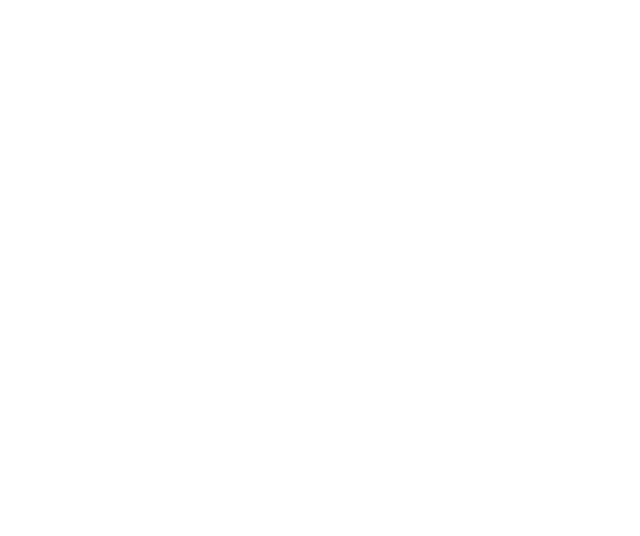
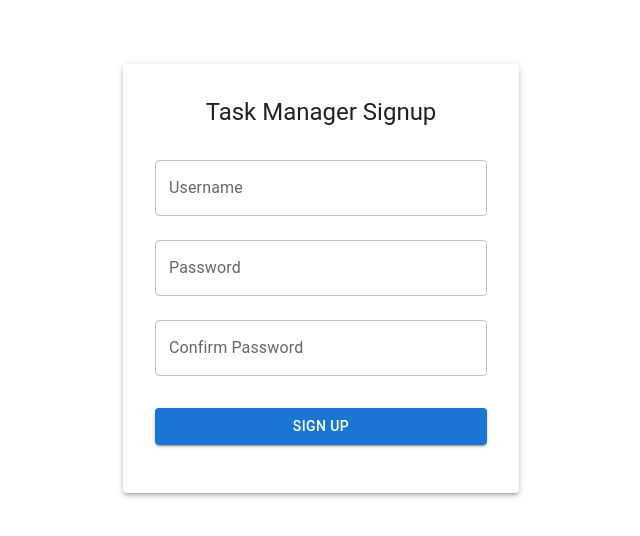
Before and after one commit to ItsME-TM/task-manager-NestJS, a React (Create React App) app in the folder frontend/: page /register in a window 1280 px wide. Before the commit this address had no page. Shown: the top 536 px of the page, without its empty margins (319-959 px from the left). Built offline with nearby package versions, Linux system fonts and the light colour scheme.

Commit message:
Add signup

```diff
--- a/frontend/src/App.js
+++ b/frontend/src/App.js
@@ -3,7 +3,7 @@
 import { CssBaseline, Container, Typography } from '@mui/material';
 import { AuthProvider, AuthContext } from './contexts/AuthContext';
 import Login from './components/auth/Login';
-
+import Register from './components/auth/Register';
 
 const Tasks = () => {
   return <Typography variant="h4">Tasks Page (Placeholder)</Typography>;
@@ -30,6 +30,7 @@
       <Container maxWidth="md">
         <Routes>
           <Route path="/login" element={<Login />} />
+          <Route path="/register" element={<Register />} />
           <Route
             path="/tasks"
             element={
--- a/frontend/src/components/auth/Login.js
+++ b/frontend/src/components/auth/Login.js
@@ -26,27 +26,27 @@
         }
     };
     return (
-        <Container component="main" maxWidth="xs" sx={{  borderRadius: 2 }}>
-            <Paper elevation = {3} sx = {{ p : 4, mt : 8}}>
-                <Typography component = "h1" variant="h5" align = "center">
+        <Container component="main" maxWidth="xs" sx={{ borderRadius: 2 }}>
+            <Paper elevation={3} sx={{ p: 4, mt: 8 }}>
+                <Typography component="h1" variant="h5" align="center">
                     Task Manager Login
                 </Typography>
                 {error && <Alert severity="error" sx={{ mt: 2 }}>{error}</Alert>}
                 <Formik
-                    initialValues={{ username: '', password: ''}}
+                    initialValues={{ username: '', password: '' }}
                     validationSchema={LoginSchema}
-                    onSubmit = {handleLogin}
+                    onSubmit={handleLogin}
                 >
-                    {({errors, touched, isSubmitting}) => (
+                    {({ errors, touched, isSubmitting }) => (
                         <Form>
-                            <Box sx = {{ mt : 2}}>
+                            <Box sx={{ mt: 2 }}>
                                 <Field
                                     as={TextField}
                                     fullWidth
-                                    id = "username"
-                                    name = "username"
-                                    label = "Username"
-                                    margin = "normal"
+                                    id="username"
+                                    name="username"
+                                    label="Username"
+                                    margin="normal"
                                     error={touched.username && Boolean(errors.username)}
                                     helperText={touched.username && errors.username}
                                 />
@@ -68,9 +68,17 @@
                                     color="primary"
                                     sx={{ mt: 3, mb: 2 }}
                                     disabled={isSubmitting}
-                                    >
+                                >
                                     Sign In
                                 </Button>
+                                <Typography
+                                    variant="body2"
+                                    align="center"
+                                    sx={{ mt: 2, cursor: 'pointer', color: 'primary.main', textDecoration: 'underline' }}
+                                    onClick={() => navigate('/register')}
+                                >
+                                    Don't have an account? Sign up here
+                                </Typography>
                             </Box>
                         </Form>
                     )}
--- a/frontend/src/components/auth/Register.js
+++ b/frontend/src/components/auth/Register.js
@@ -0,0 +1,103 @@
+import { useState, useContext } from 'react';
+import { useNavigate } from 'react-router-dom';
+import { Formik, Form, Field } from 'formik';
+import * as Yup from 'yup';
+import { Box, Button, TextField, Typography, Container, Paper, Alert } from '@mui/material';
+import { AuthContext } from '../../contexts/AuthContext';
+
+const RegisterSchema = Yup.object().shape({
+  username: Yup.string()
+    .required('Username is required')
+    .min(3, 'Username must be at least 3 characters'),
+  password: Yup.string()
+    .required('Password is required')
+    .min(6, 'Password must be at least 6 characters'),
+  confirmPassword: Yup.string()
+    .required('Confirm Password is required')
+    .oneOf([Yup.ref('password'), null], 'Passwords must match'),
+});
+
+const Register = () => {
+  const [error, setError] = useState('');
+  const { login } = useContext(AuthContext);
+  const navigate = useNavigate();
+
+  const handleRegister = (values) => {
+    if (values.username === 'demo') {
+      setError('Username already taken');
+    } else {
+      login(values.username, 'fake-jwt-token');
+      setError('');
+      navigate('/tasks');
+    }
+  };
+
+  return (
+    <Container component="main" maxWidth="xs">
+      <Paper elevation={3} sx={{ p: 4, mt: 8 }}>
+        <Typography component="h1" variant="h5" align="center">
+          Task Manager Signup
+        </Typography>
+
+        {error && <Alert severity="error" sx={{ mt: 2 }}>{error}</Alert>}
+
+        <Formik
+          initialValues={{ username: '', password: '', confirmPassword: '' }}
+          validationSchema={RegisterSchema}
+          onSubmit={handleRegister}
+        >
+          {({ errors, touched, isSubmitting }) => (
+            <Form>
+              <Box sx={{ mt: 2 }}>
+                <Field
+                  as={TextField}
+                  fullWidth
+                  id="username"
+                  name="username"
+                  label="Username"
+                  margin="normal"
+                  error={touched.username && Boolean(errors.username)}
+                  helperText={touched.username && errors.username}
+                />
+                <Field
+                  as={TextField}
+                  fullWidth
+                  id="password"
+                  name="password"
+                  label="Password"
+                  type="password"
+                  margin="normal"
+                  error={touched.password && Boolean(errors.password)}
+                  helperText={touched.password && errors.password}
+                />
+                <Field
+                  as={TextField}
+                  fullWidth
+                  id="confirmPassword"
+                  name="confirmPassword"
+                  label="Confirm Password"
+                  type="password"
+                  margin="normal"
+                  error={touched.confirmPassword && Boolean(errors.confirmPassword)}
+                  helperText={touched.confirmPassword && errors.confirmPassword}
+                />
+                <Button
+                  type="submit"
+                  fullWidth
+                  variant="contained"
+                  color="primary"
+                  sx={{ mt: 3, mb: 2 }}
+                  disabled={isSubmitting}
+                >
+                  Sign Up
+                </Button>
+              </Box>
+            </Form>
+          )}
+        </Formik>
+      </Paper>
+    </Container>
+  );
+};
+
+export default Register;
```
